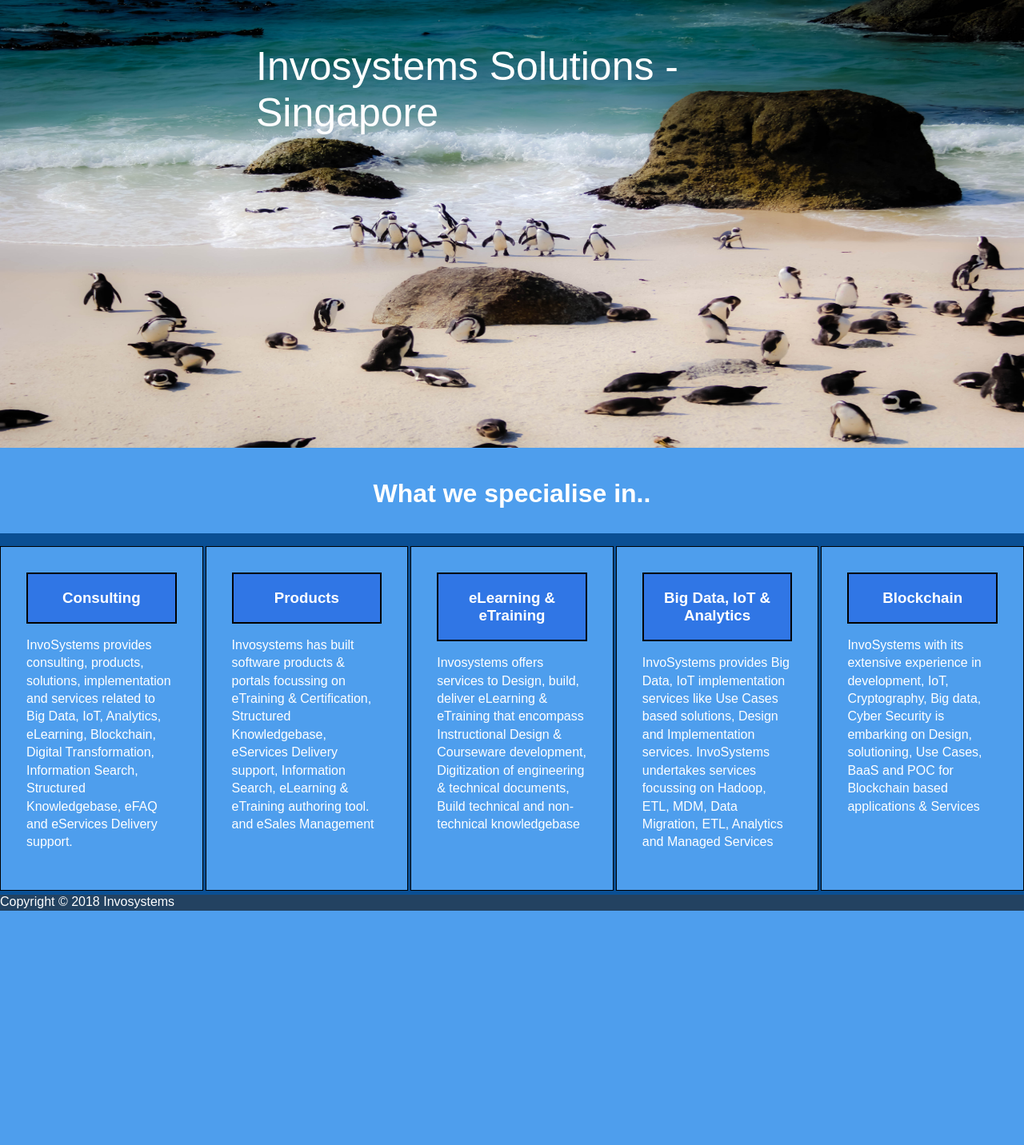
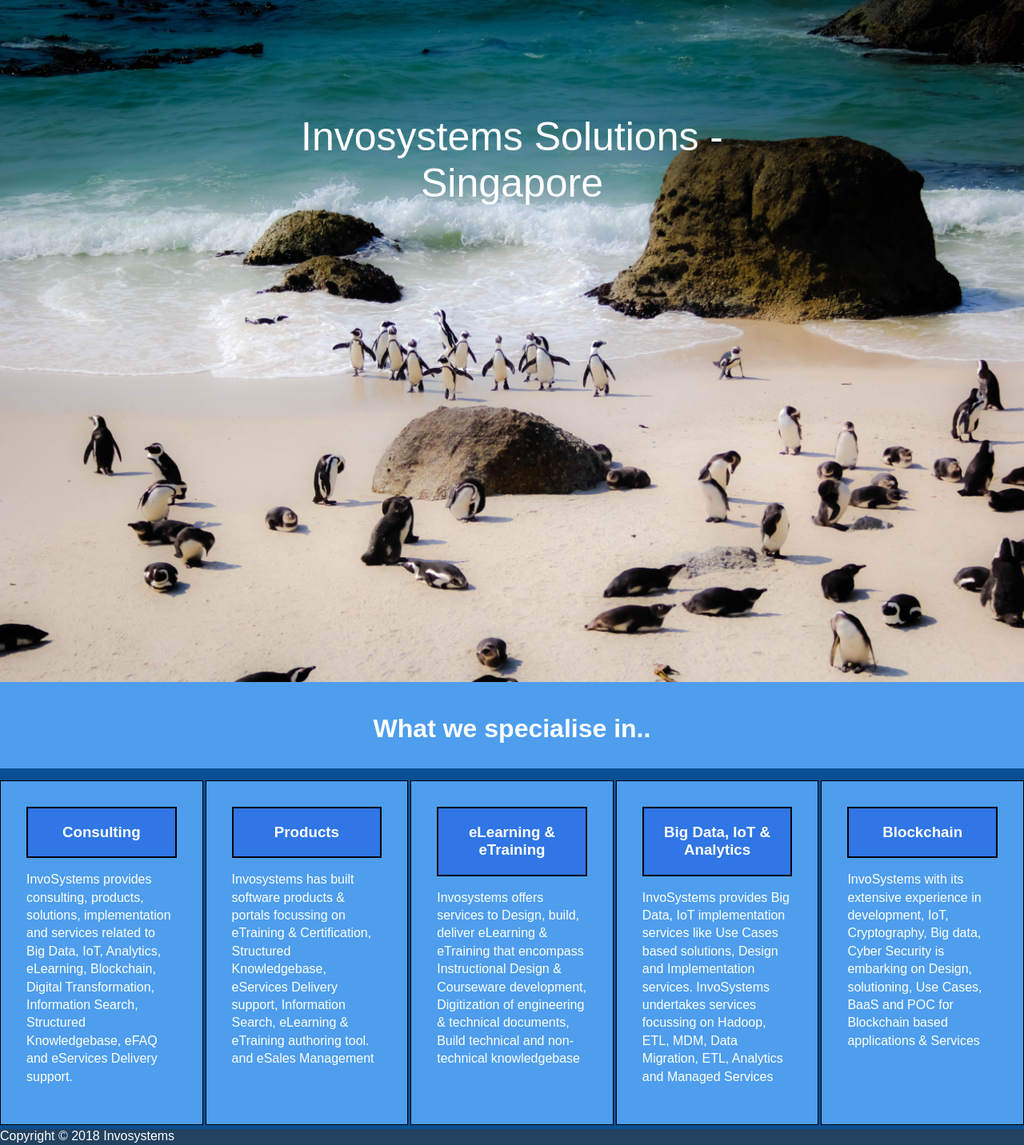
Before and after one commit to thenosewizard/InvoSystemsWebsite, a Flask app: page / in a window 1280 px wide. Shown: the part 80-1512 px from the top of the page at 80% size. Before the commit the page ends 1219 px from the top, so only its background shows below. Run offline with Flask 2, Linux system fonts and the light colour scheme.

Commit message:
Minor changes

```diff
--- a/static/main.css
+++ b/static/main.css
@@ -52,19 +52,20 @@
 /* Giant image under the nav bar (HOME page)*/
 
 .image {
+    display: flex;
+    align-items: center;
     background-position: center;
     min-height: 500px;
-    /* background-image: url('../static/corrugated-decor-decoration-933149.jpg') */
 }
 
 /* Content for the image*/
-#content {
+.image #content {
     position: absolute;
     top: 30%;
     left: 50%;
+    text-align: center;
     transform: translate(-50%, -200%);
     color: #ffffff;
-    text-align: 40%;
     font-size: 50px;
 }
 
--- a/static/main.js
+++ b/static/main.js
@@ -3,6 +3,8 @@
 let  i = 0;
 const time = 3000;
 let image = [];
+
+// Text to appear on the images on the home page
 let text = ["Invosystems Solutions - Singapore", "Invodata Systems Technologies - Malaysia"];
 
 // Images to appear on the home page
```
